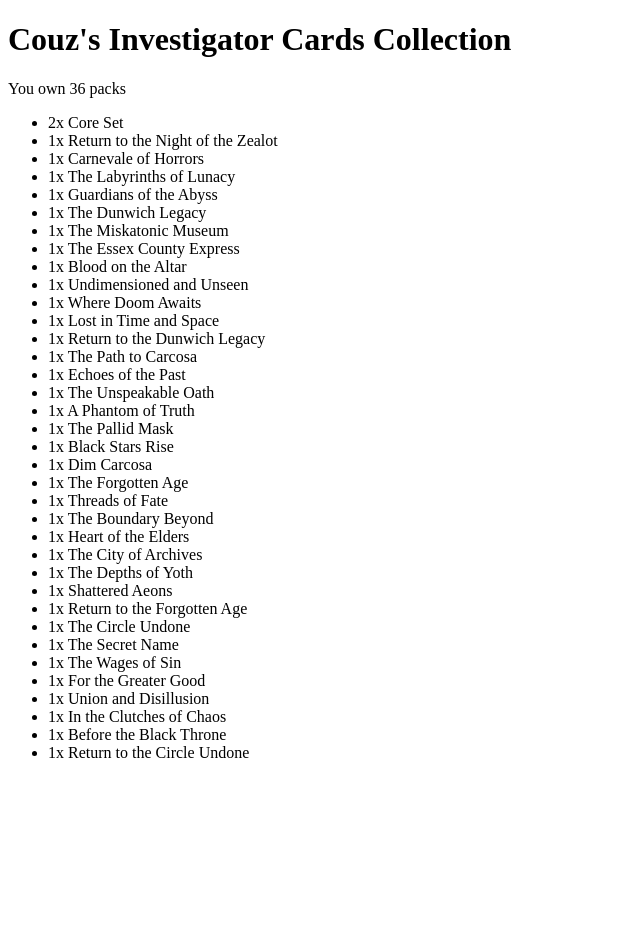
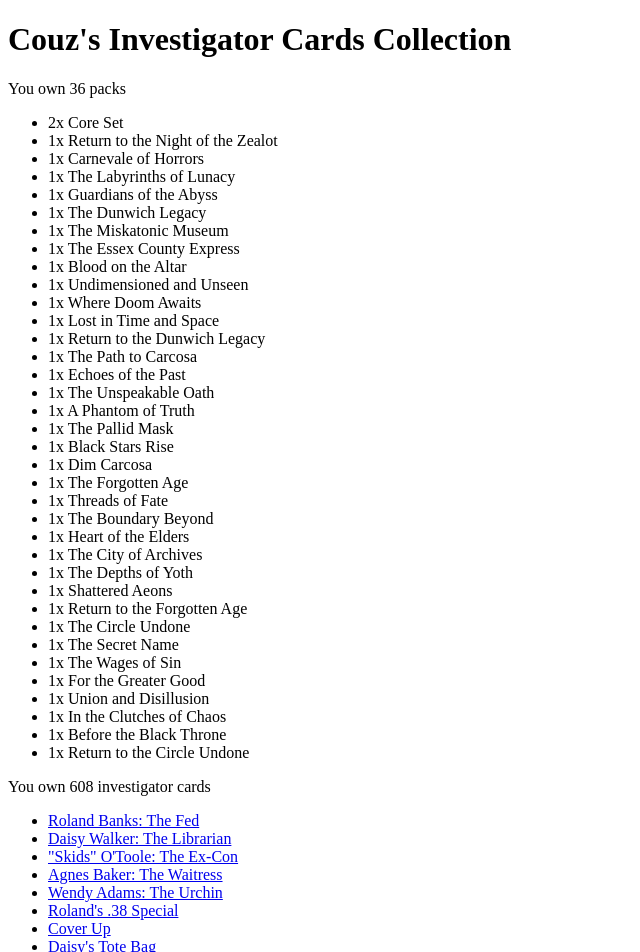
Before and after one commit to boutchitos/ahlcg-the-gathering, a SvelteKit app: page /collection/couz in a window 1280 px wide. Shown: the top 952 px of the page, without its empty margins (0-640 px from the left). Before the commit the page ends 800 px from the top, so only its background shows below. Built offline with nearby package versions, Linux system fonts and the light colour scheme.

Commit message:
Add investigator cards on /collection page

```diff
--- a/src/routes/collection/couz/+page.server.ts
+++ b/src/routes/collection/couz/+page.server.ts
@@ -1,5 +1,6 @@
+import ahdbCards from '$lib/server/ahdb.cards.json';
 import ahdbPacks from '$lib/server/ahdb.packs.json';
-import packsCollection from '$lib/collections/couz.json';
+import packList from '$lib/collections/couz.json';
 import type { PageServerLoad } from './$types';
 
 type CollectionPack = {
@@ -8,17 +9,58 @@
   packCode: string;
 };
 
+type Card = {
+  name: string;
+  pack_code: string;
+  subname: string;
+  url: string;
+  xp: number;
+};
+
 type Pack = {
+  available: string;
+  code: string;
+  cycle_position: number;
+  id: number;
+  known: number;
   name: string;
-  code: string;
   position: number;
-  cycle_position: number;
-  available: string;
-  known: number;
   total: number;
   url: string;
-  id: number;
 };
+
+function getCardsByPackCode(ahdbCards: Card[]) {
+  const cardsByPackCode = new Map<string, Card[]>();
+  for (const card of ahdbCards) {
+    if (!cardsByPackCode.has(card.pack_code)) {
+      cardsByPackCode.set(card.pack_code, []);
+    }
+    cardsByPackCode.get(card.pack_code)?.push(card);
+  }
+  return cardsByPackCode;
+}
+
+function getInvestigatorCards(
+  cardsByPackCode: Map<string, Card[]>,
+  packsCollection: (Pack & CollectionPack)[],
+) {
+  const cards = new Array<Card[]>();
+  for (const pack of packsCollection) {
+    const cardsInPack = cardsByPackCode.get(pack.packCode);
+    if (cardsInPack === undefined) {
+      // Carnevale of Horrors n'a pas de cartes investigator.
+      // Je me rends compte que je dois donner 'encounter=1' à l'API pour avoir toutes les cartes.
+      // Ceci dit, j'ai cherché dans les cartes qui devraient seulement être investigator, et je
+      // trouve des '"faction_code": "mythos"'. C'est étrange et à démêler plus tard.
+      if (['coh', 'lol'].includes(pack.packCode)) {
+        continue;
+      }
+      throw new Error(`unknown pack '${pack.packCode}' in collection`);
+    }
+    cards.push(cardsInPack);
+  }
+  return cards.flat();
+}
 
 function getPacksByCode(ahdbPacks: Pack[]) {
   const packsByCode = new Map<string, Pack>();
@@ -32,12 +74,18 @@
 }
 
 const packsByCode: Map<string, Pack> = getPacksByCode(ahdbPacks);
+const cardsByPackCode: Map<string, Card[]> = getCardsByPackCode(
+  ahdbCards.filter((card) => !['Random Basic Weakness'].includes(card.name)),
+);
+const packsCollection = packList.map((collPack: CollectionPack) =>
+  Object.assign({}, packsByCode.get(collPack.packCode), collPack),
+);
+const investigatorCardsCollection = getInvestigatorCards(cardsByPackCode, packsCollection);
 
 export const load: PageServerLoad = () => {
   return {
     username: 'Couz',
-    packsCollection: packsCollection.map((collPack: CollectionPack) =>
-      Object.assign({}, packsByCode.get(collPack.packCode), collPack),
-    ),
+    packsCollection,
+    investigatorCardsCollection,
   };
 };
--- a/src/routes/collection/couz/+page.svelte
+++ b/src/routes/collection/couz/+page.svelte
@@ -2,12 +2,25 @@
   import type { PageData } from './$types';
 
   export let data: PageData;
+
+  type Card = {
+    name: string;
+    pack_code: string;
+    subname: string;
+    url: string;
+    xp: number;
+  };
+
+  const getDisplayName = (card: Card) => {
+    const subname = card.subname ? `: ${card.subname}` : '';
+    const xp = card.xp ? ` (${card.xp} xp)` : '';
+    return `${card.name}${subname}${xp}`;
+  };
 </script>
 
 <h1>{data.username}'s Investigator Cards Collection</h1>
 
 <p>You own {data.packsCollection.length} packs</p>
-
 <ul>
   {#each data.packsCollection as pack}
     <li>
@@ -15,3 +28,12 @@
     </li>
   {/each}
 </ul>
+
+<p>You own {data.investigatorCardsCollection.length} investigator cards</p>
+<ul>
+  {#each data.investigatorCardsCollection as card}
+    <li>
+      <a href={card.url} target="_blank">{getDisplayName(card)}</a>
+    </li>
+  {/each}
+</ul>
```
